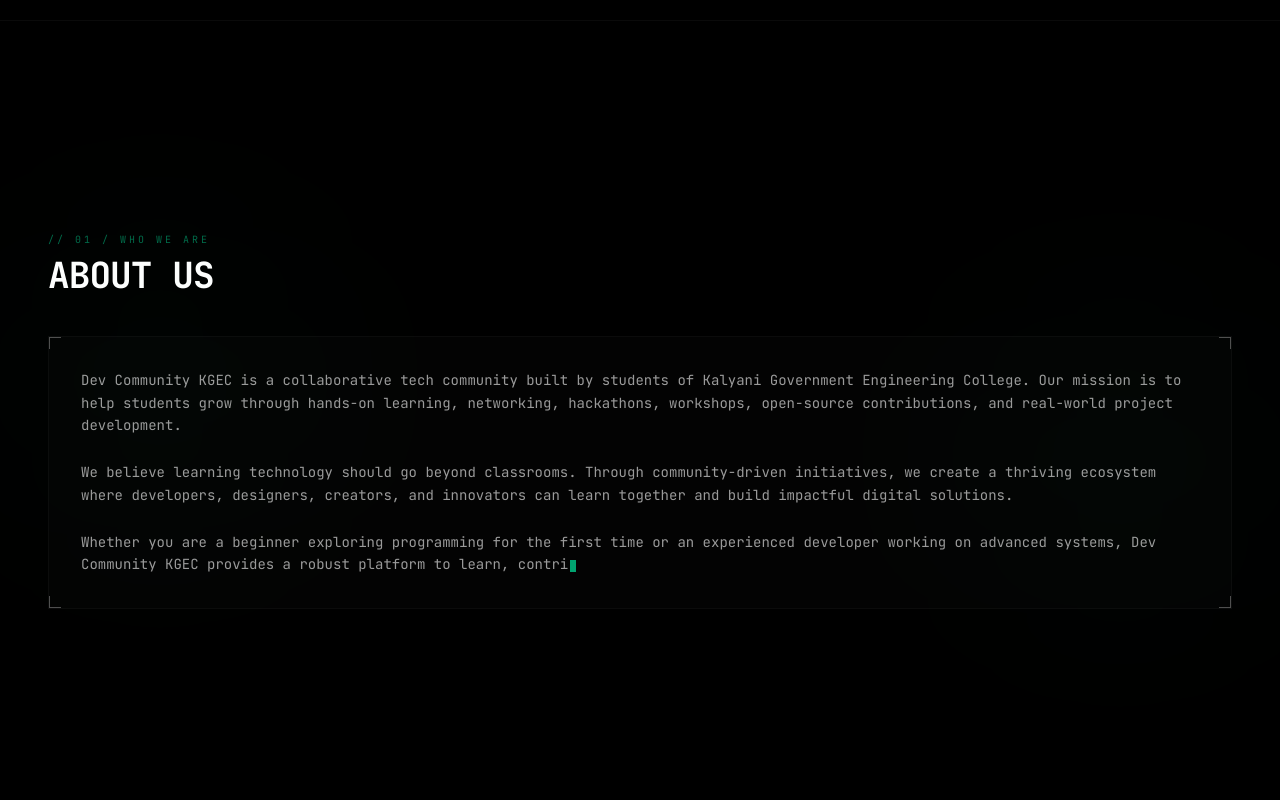
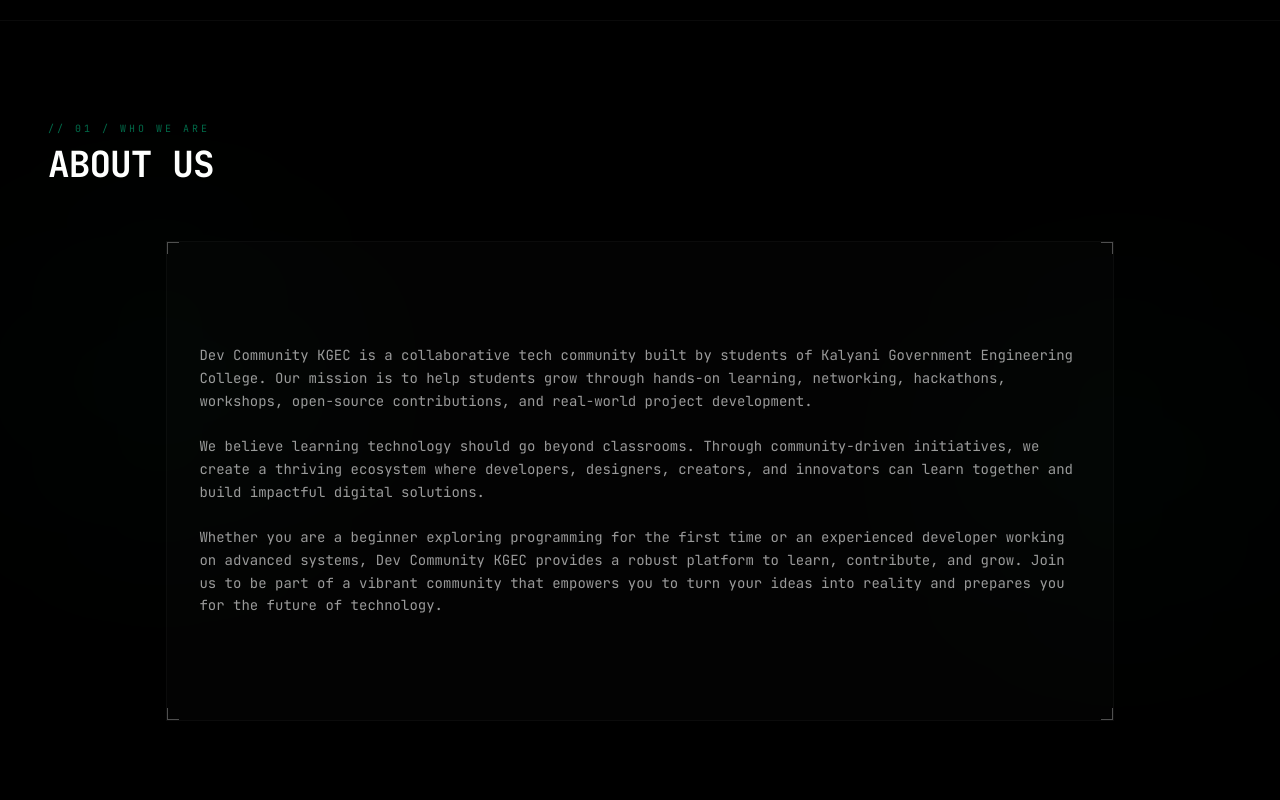
Before and after one commit to Sayandeep-the-coder/DEV_COMMUNITY, a Next.js app: page / in a window 1280 px wide. Shown: the part 2780-3580 px from the top of the page. Built offline with nearby package versions, Linux system fonts and the light colour scheme.

Commit message:
feat: implement section snapping for smoother scrolling experience and update section styles

```diff
--- a/app/components/About.tsx
+++ b/app/components/About.tsx
@@ -4,75 +4,36 @@
 import { motion, useInView } from "framer-motion";
 import SectionHeading from "./SectionHeading";
 
-interface TypewriterTextProps {
-  text: string;
-  speed?: number;
-  delay?: number;
-  startTrigger?: boolean;
-  onComplete?: () => void;
-}
-
-function TypewriterText({ text, speed = 8, delay = 0, startTrigger = false, onComplete }: TypewriterTextProps) {
-  const [displayedText, setDisplayedText] = useState("");
-  const [started, setStarted] = useState(false);
-
-  useEffect(() => {
-    if (!startTrigger) return;
-    const t = setTimeout(() => {
-      setStarted(true);
-    }, delay);
-    return () => clearTimeout(t);
-  }, [startTrigger, delay]);
-
-  useEffect(() => {
-    if (!started) return;
-    let i = 0;
-    const timer = setInterval(() => {
-      setDisplayedText(text.substring(0, i + 1));
-      i++;
-      if (i >= text.length) {
-        clearInterval(timer);
-        onComplete?.();
-      }
-    }, speed);
-    return () => clearInterval(timer);
-  }, [started, text, speed, onComplete]);
-
-  return (
-    <p>
-      {displayedText}
-      {started && displayedText.length < text.length && (
-        <span className="inline-block w-1.5 h-3 bg-emerald-400 ml-0.5 animate-pulse align-middle"></span>
-      )}
-    </p>
-  );
-}
+// replaced typewriter with a simple fade-in paragraph
 
 export default function About() {
   const sectionRef = useRef<HTMLDivElement>(null);
   const isSectionInView = useInView(sectionRef, { once: true, margin: "-100px" });
   const [boxOpenComplete, setBoxOpenComplete] = useState(false);
   const [allTextDone, setAllTextDone] = useState(false);
-  const [completedCount, setCompletedCount] = useState(0);
   const scrollLockedRef = useRef(false);
 
   const boxVariants = {
-    hidden: { scaleX: 0, scaleY: 0.005, opacity: 0 },
+    hidden: { scaleX: 0, scaleY: 0, opacity: 0 },
     visible: {
-      scaleX: 1,
-      scaleY: [0.005, 0.005, 1],
       opacity: 1,
+      // keyframes: start as a point, expand horizontally to a line, then open vertically
+      scaleX: [0, 1, 1],
+      scaleY: [0, 0.02, 1],
       transition: {
-        duration: 1.0,
-        times: [0, 0.4, 1],
-        ease: [0.25, 1, 0.5, 1] as const,
-        delay: 0.8,
+          duration: 1.0,
+          times: [0, 0.6, 1],
+          ease: [0.25, 0.1, 0.25, 1] as const,
+          delay: 0.4,
       }
     }
   };
 
-  const handleParagraphComplete = useCallback(() => {
-    setCompletedCount(prev => prev + 1);
+  // single completion handler for the combined typewriter
+  const handleTypewriterComplete = useCallback(() => {
+    setAllTextDone(true);
+    scrollLockedRef.current = false;
+    document.body.style.overflow = "";
   }, []);
 
   // Lock scroll when section comes into view, unlock when all text is done
@@ -83,14 +44,7 @@
     }
   }, [isSectionInView, allTextDone]);
 
-  // Track when all 3 paragraphs are done
-  useEffect(() => {
-    if (completedCount >= 3) {
-      setAllTextDone(true);
-      scrollLockedRef.current = false;
-      document.body.style.overflow = "";
-    }
-  }, [completedCount]);
+  // (no-op) allTextDone will be set when the single Typewriter completes
 
   // Cleanup on unmount
   useEffect(() => {
@@ -101,17 +55,18 @@
 
   const paragraph1 = "Dev Community KGEC is a collaborative tech community built by students of Kalyani Government Engineering College. Our mission is to help students grow through hands-on learning, networking, hackathons, workshops, open-source contributions, and real-world project development.";
   const paragraph2 = "We believe learning technology should go beyond classrooms. Through community-driven initiatives, we create a thriving ecosystem where developers, designers, creators, and innovators can learn together and build impactful digital solutions.";
-  const paragraph3 = "Whether you are a beginner exploring programming for the first time or an experienced developer working on advanced systems, Dev Community KGEC provides a robust platform to learn, contribute, and grow.";
+  const paragraph3 = "Whether you are a beginner exploring programming for the first time or an experienced developer working on advanced systems, Dev Community KGEC provides a robust platform to learn, contribute, and grow. Join us to be part of a vibrant community that empowers you to turn your ideas into reality and prepares you for the future of technology.";
+  const combinedText = `${paragraph1}\n\n${paragraph2}\n\n${paragraph3}`;
 
   return (
-    <section id="about" className="relative bg-[#000000] min-h-screen flex items-center border-t border-white/[0.04] overflow-hidden font-mono text-white select-none">
+    <section id="about" className="page-section relative bg-[#000000] min-h-screen flex items-center border-t border-white/[0.04] overflow-hidden font-mono text-white select-none">
 
       {/* Background Ambient Glow */}
       <div className="absolute top-1/4 left-0 w-80 h-80 bg-emerald-500/[0.02] rounded-full blur-[100px] pointer-events-none"></div>
       <div className="absolute bottom-1/4 right-0 w-80 h-80 bg-emerald-500/[0.02] rounded-full blur-[100px] pointer-events-none"></div>
 
       <div className="max-w-7xl mx-auto px-6 md:px-12 w-full py-20" ref={sectionRef}>
-        <div className="flex flex-col gap-8">
+        <div className="flex flex-col gap-12">
 
           {/* Header */}
           <SectionHeading label="// 01 / Who We Are" heading="ABOUT US" />
@@ -123,42 +78,46 @@
             animate={isSectionInView ? "visible" : "hidden"}
             onAnimationComplete={(definition: any) => {
               if (definition === "visible") {
-                setBoxOpenComplete(true);
+                // show text shortly after box reveal finishes
+                  setTimeout(() => setBoxOpenComplete(true), 150);
+                // after a further delay, restore scrolling and signal completion
+                  setTimeout(() => {
+                    setAllTextDone(true);
+                    scrollLockedRef.current = false;
+                    document.body.style.overflow = "";
+                    try {
+                      window.dispatchEvent(new CustomEvent("section:animation:done", { detail: { id: "about" } }));
+                    } catch (e) {}
+                  }, 600);
               }
             }}
-            className="group relative p-8 bg-white/[0.01] border border-white/[0.03] transition-all duration-300 hover:bg-white/[0.02] w-full"
-            style={{ originX: 0.5, originY: 0.5 }}
+            className="group relative p-8 bg-white/[0.01] border border-white/[0.03] transition-all duration-300 hover:bg-white/[0.02] mx-auto w-full md:w-full lg:w-11/12 xl:w-4/5 max-w-6xl h-[480px] overflow-visible flex items-center"
+            style={{ transformOrigin: "center center" }}
           >
+            {/* Center green dot that expands horizontally into a line then fades */}
+            <motion.span
+              className="absolute left-1/2 top-1/2 -translate-x-1/2 -translate-y-1/2 bg-emerald-500 rounded-full z-30"
+              initial={{ width: 8, height: 8, opacity: 1 }}
+              animate={{ width: [8, '100%'], height: [8, 4], opacity: [1, 1, 0] }}
+              transition={{ duration: 1.0, times: [0, 0.6, 1], ease: [0.25, 0.1, 0.25, 1], delay: 0.2 }}
+            />
             {/* Tech Bracket Corners */}
             <span className="absolute top-0 left-0 w-3 h-3 border-t border-l border-white/30 transition-all duration-300 group-hover:w-4 group-hover:h-4 group-hover:border-emerald-400"></span>
             <span className="absolute top-0 right-0 w-3 h-3 border-t border-r border-white/30 transition-all duration-300 group-hover:w-4 group-hover:h-4 group-hover:border-emerald-400"></span>
             <span className="absolute bottom-0 left-0 w-3 h-3 border-b border-l border-white/30 transition-all duration-300 group-hover:w-4 group-hover:h-4 group-hover:border-emerald-400"></span>
             <span className="absolute bottom-0 right-0 w-3 h-3 border-b border-r border-white/30 transition-all duration-300 group-hover:w-4 group-hover:h-4 group-hover:border-emerald-400"></span>
 
-            <div className="flex flex-col gap-6 text-sm text-white/60 leading-relaxed font-normal text-left min-h-[180px]">
+            <div className="h-full flex flex-col justify-center gap-6 text-sm text-white/60 leading-relaxed font-normal text-left">
               {boxOpenComplete && (
                 <>
-                  <TypewriterText
-                    text={paragraph1}
-                    speed={8}
-                    delay={0}
-                    startTrigger={boxOpenComplete}
-                    onComplete={handleParagraphComplete}
-                  />
-                  <TypewriterText
-                    text={paragraph2}
-                    speed={8}
-                    delay={2000}
-                    startTrigger={boxOpenComplete}
-                    onComplete={handleParagraphComplete}
-                  />
-                  <TypewriterText
-                    text={paragraph3}
-                    speed={8}
-                    delay={3600}
-                    startTrigger={boxOpenComplete}
-                    onComplete={handleParagraphComplete}
-                  />
+                  <motion.p
+                    className="whitespace-pre-wrap text-sm text-white/60 leading-relaxed"
+                    initial={{ opacity: 0, y: 8 }}
+                    animate={{ opacity: 1, y: 0 }}
+                    transition={{ duration: 0.9, ease: [0.25, 0.1, 0.25, 1], delay: 0.2 }}
+                  >
+                    {combinedText}
+                  </motion.p>
                 </>
               )}
             </div>
--- /dev/null
+++ b/app/components/SectionSnapper.tsx
@@ -0,0 +1,121 @@
+"use client";
+
+import { ReactNode, useEffect, useRef } from "react";
+
+export default function SectionSnapper({ children }: { children: ReactNode }) {
+    const isSnappingRef = useRef(false);
+    const lastWheelTimeRef = useRef(0);
+
+    useEffect(() => {
+        const getSections = () => Array.from(document.querySelectorAll<HTMLElement>(".page-section"));
+        let sections = getSections();
+
+        const refreshSections = () => {
+            sections = getSections();
+        };
+
+        // Debounce rapid wheel events
+        const wheelHandler = (e: WheelEvent) => {
+            if (!sections.length) return;
+            const now = Date.now();
+            if (now - lastWheelTimeRef.current < 80) return;
+            lastWheelTimeRef.current = now;
+
+            if (isSnappingRef.current) return;
+            const delta = e.deltaY;
+            const currentScroll = (document.scrollingElement && document.scrollingElement.scrollTop) || window.scrollY || window.pageYOffset;
+            // find current index by nearest section top
+            let currentIndex = 0;
+            let minDiff = Infinity;
+            for (let i = 0; i < sections.length; i++) {
+                const top = sections[i].offsetTop;
+                const diff = Math.abs(top - currentScroll);
+                if (diff < minDiff) {
+                    minDiff = diff;
+                    currentIndex = i;
+                }
+            }
+
+            let targetIndex = currentIndex + (delta > 0 ? 1 : -1);
+            targetIndex = Math.max(0, Math.min(sections.length - 1, targetIndex));
+            if (targetIndex === currentIndex) return;
+
+            isSnappingRef.current = true;
+            // prevent other scroll handlers (Lenis) from handling this wheel
+            try { e.stopImmediatePropagation(); } catch (err) { }
+            try { e.preventDefault(); } catch (err) { }
+            // scroll using Lenis if available, otherwise native
+            const target = sections[targetIndex];
+            const targetTop = target.offsetTop;
+
+            const finishSnap = () => {
+                // wait for section animation signal or timeout
+                let unlocked = false;
+                const onDone = (ev: Event) => {
+                    const detail: any = (ev as CustomEvent).detail || {};
+                    if (!detail.id || detail.id === target.id || detail.selector === `#${target.id}`) {
+                        if (unlocked) return;
+                        unlocked = true;
+                        window.removeEventListener("section:animation:done", onDone as EventListener);
+                        isSnappingRef.current = false;
+                    }
+                };
+                window.addEventListener("section:animation:done", onDone as EventListener);
+                // fallback unlock after 1500ms
+                setTimeout(() => {
+                    if (!unlocked) {
+                        unlocked = true;
+                        window.removeEventListener("section:animation:done", onDone as EventListener);
+                        isSnappingRef.current = false;
+                    }
+                }, 1500);
+            };
+
+            const lenis = (window as any).lenis;
+            if (lenis && typeof lenis.scrollTo === "function") {
+                lenis.scrollTo(targetTop, { duration: 0.8, easing: (t: number) => t });
+                // wait for lenis to finish - approximate with timeout
+                setTimeout(finishSnap, 1000);
+            } else {
+                window.scrollTo({ top: targetTop, behavior: "smooth" });
+                setTimeout(finishSnap, 1000);
+            }
+
+            e.preventDefault();
+        };
+
+        // Touch support: detect swipe
+        let touchStartY = 0;
+        const touchStart = (e: TouchEvent) => {
+            touchStartY = e.touches[0].clientY;
+        };
+        const touchEnd = (e: TouchEvent) => {
+            const touchEndY = e.changedTouches[0].clientY;
+            const delta = touchStartY - touchEndY;
+            if (Math.abs(delta) > 40) {
+                // create a fake WheelEvent-like object
+                wheelHandler(new WheelEvent("wheel", { deltaY: delta }));
+            }
+        };
+
+        // Recalculate sections on resize
+        const resizeHandler = () => {
+            refreshSections();
+        };
+
+        window.addEventListener("wheel", wheelHandler, { passive: false, capture: true });
+        window.addEventListener("touchstart", touchStart, { passive: true });
+        window.addEventListener("touchend", touchEnd, { passive: true });
+        window.addEventListener("resize", resizeHandler);
+
+        // Cleanup
+        return () => {
+            window.removeEventListener("wheel", wheelHandler as EventListener, { capture: true } as any);
+            window.removeEventListener("touchstart", touchStart as EventListener);
+            window.removeEventListener("touchend", touchEnd as EventListener);
+            window.removeEventListener("resize", resizeHandler);
+        };
+    }, []);
+
+    return <>{children}</>;
+}
--- a/app/components/Team.tsx
+++ b/app/components/Team.tsx
@@ -43,7 +43,7 @@
   ];
 
   return (
-    <section id="team" className="relative bg-[#000000] py-32 border-t border-white/[0.04] overflow-hidden font-mono text-white select-none">
+    <section id="team" className="page-section relative bg-[#000000] py-32 border-t border-white/[0.04] overflow-hidden font-mono text-white select-none">
 
       {/* Background Vignette Ambient */}
       <div className="absolute top-1/3 right-0 w-96 h-96 bg-emerald-500/[0.01] rounded-full blur-[130px] pointer-events-none"></div>
--- a/app/components/Testimonials.tsx
+++ b/app/components/Testimonials.tsx
@@ -52,7 +52,7 @@
   };
 
   return (
-    <section id="faq" className="relative bg-[#000000] py-32 border-t border-white/[0.04] overflow-hidden font-mono text-white select-none">
+    <section id="faq" className="page-section relative bg-[#000000] py-32 border-t border-white/[0.04] overflow-hidden font-mono text-white select-none">
 
       {/* Background Ambient Blur */}
       <div className="absolute bottom-0 left-1/4 w-80 h-80 bg-emerald-500/[0.015] rounded-full blur-[100px] pointer-events-none"></div>
--- a/app/components/WhatWeDo.tsx
+++ b/app/components/WhatWeDo.tsx
@@ -68,7 +68,7 @@
   ];
 
   return (
-    <section id="what-we-do" className="relative bg-[#000000] py-32 border-t border-white/[0.04] overflow-hidden font-mono text-white select-none">
+    <section id="what-we-do" className="page-section relative bg-[#000000] py-32 border-t border-white/[0.04] overflow-hidden font-mono text-white select-none">
 
       <div className="max-w-7xl mx-auto px-6 md:px-12 flex flex-col gap-20">
 
--- a/app/globals.css
+++ b/app/globals.css
@@ -252,10 +252,28 @@
   padding: 120px 0;
 }
 
+.page-section {
+  --section-height: 100dvh;
+  height: var(--section-height);
+  min-height: var(--section-height);
+  width: 100%;
+  overflow: hidden;
+  scroll-snap-align: start;
+}
+
 @media (max-width: 768px) {
   .section-padding {
     padding: 80px 0;
   }
+
+  .page-section {
+    --section-height: 100svh;
+  }
+}
+
+/* Make the main container snap between sections */
+main {
+  scroll-snap-type: y mandatory;
 }
 
 /* Section heading fixed height — prevents layout shift from typewriter */
--- a/app/layout.tsx
+++ b/app/layout.tsx
@@ -2,6 +2,7 @@
 import { Inter, JetBrains_Mono } from "next/font/google";
 import "./globals.css";
 import SmoothScroll from "./components/SmoothScroll";
+import SectionSnapper from "./components/SectionSnapper";
 
 const inter = Inter({
   variable: "--font-inter",
@@ -44,7 +45,9 @@
   return (
     <html lang="en" className={`${inter.variable} ${jetbrainsMono.variable} antialiased`}>
       <body className="min-h-screen flex flex-col">
-        <SmoothScroll>{children}</SmoothScroll>
+        <SmoothScroll>
+          <SectionSnapper>{children}</SectionSnapper>
+        </SmoothScroll>
       </body>
     </html>
   );
```
Also changed, not shown: app/components/WhyJoin.tsx (+5 -56 lines).
